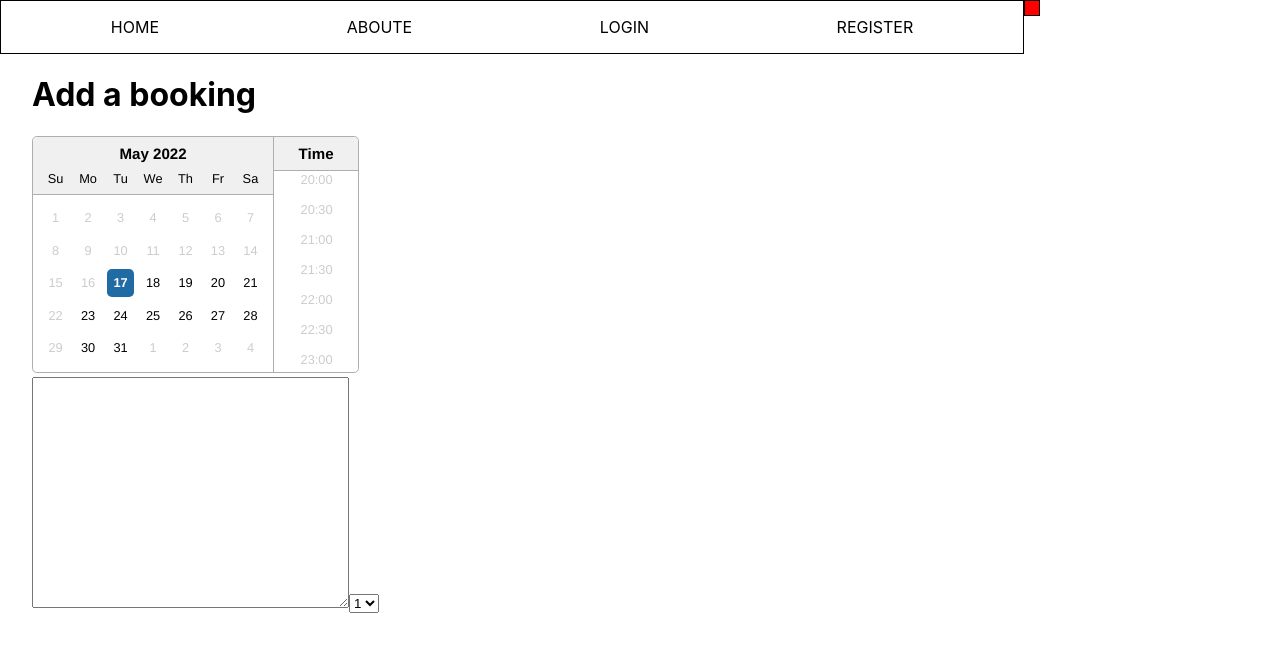
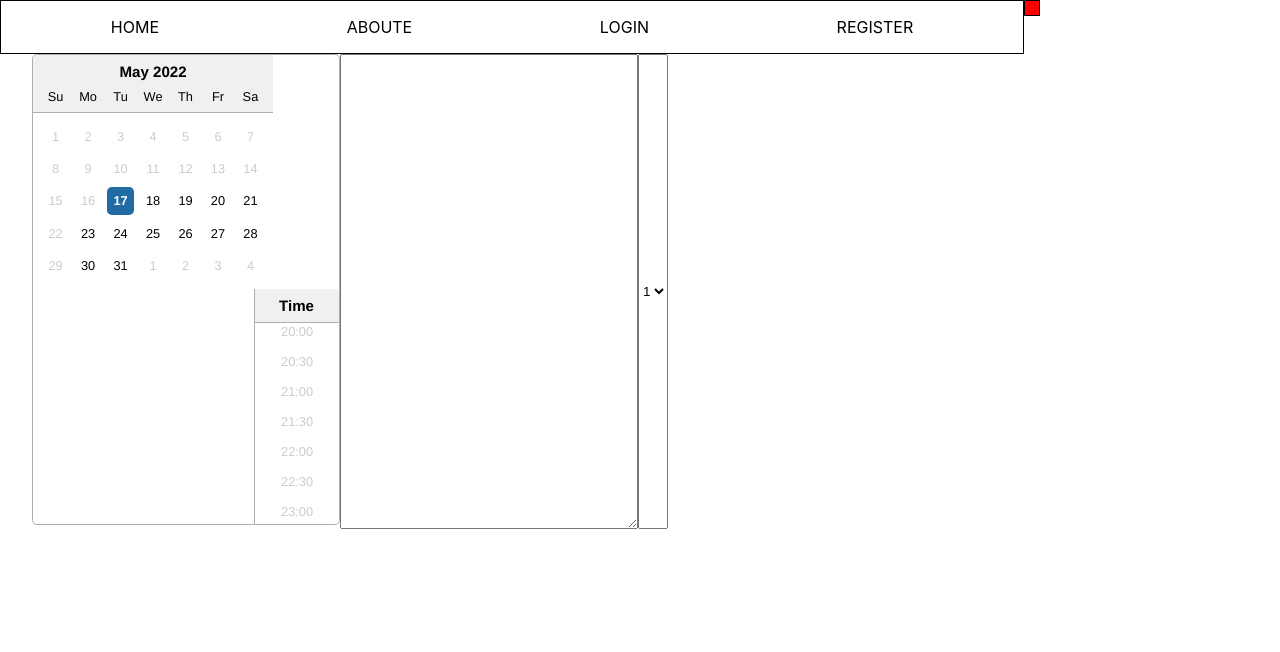
Before and after one commit to BucoTEC/booking-frontend, a Next.js app: page /bookings/create in a window 1280 px wide. Shown: the top 652 px of the page. Built offline with nearby package versions, Linux system fonts and the light colour scheme.

Commit message:
add basic styles to creat booking

```diff
--- /dev/null
+++ b/ui/pageviews/bookings/create/createBookingPageView.module.scss
@@ -0,0 +1,9 @@
+.omotac {
+	display: flex;
+	// max-height: 200px;
+}
+
+.pic {
+	display: block;
+	overflow: hidden;
+}
--- a/ui/pageviews/bookings/create/index.js
+++ b/ui/pageviews/bookings/create/index.js
@@ -1,5 +1,6 @@
 import React, { useState, useEffect } from "react";
 
+import cl from "./createBookingPageView.module.scss";
 import "react-datepicker/dist/react-datepicker.css";
 
 import DatePicker from "react-datepicker";
@@ -18,8 +19,8 @@ function CreateBookingPageView() {
 	};
 	return (
 		<div>
-			<h1>Add a booking</h1>
-			<div>
+			<div className={cl.omotac}>
+				<div className={cl.pic}>
 					<DatePicker
 						showTimeSelect
 						inline
@@ -32,6 +33,7 @@ function CreateBookingPageView() {
 						selected={startDate}
 						onChange={(date) => setStartDate(date)}
 					/>
+				</div>
 				<textarea rows="15" cols="37"></textarea>
 				<select name="num" id="num">
 					<option value="1">1</option>
```
Lines whose indentation alone changed are shown as unchanged.
